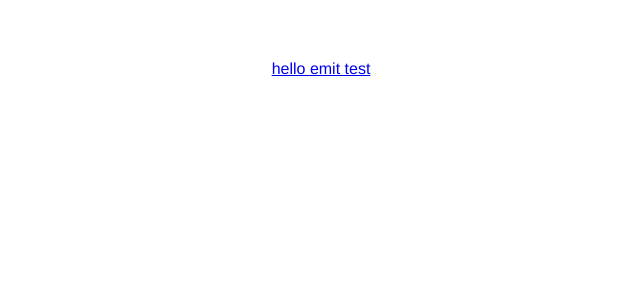
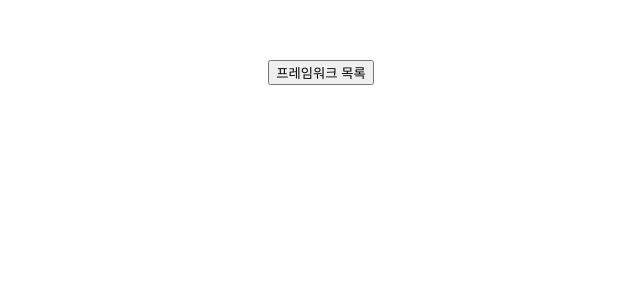
Before and after one commit to hyeonji11/VuePractice, a Vue app: page / in a window 1280 px wide. Before the commit this address had no page. Shown: the top 300 px of the page, without its empty margins (319-959 px from the left). Built offline with nearby package versions, Linux system fonts and the light colour scheme.

Commit message:
http 통신

```diff
--- a/src/App.vue
+++ b/src/App.vue
@@ -1,25 +1,26 @@
 <template>
   <div>
-    <router-link to="/hello"> hello </router-link>
+    <!-- <router-link to="/hello"> hello </router-link>
     <router-link to="/emit"> emit test </router-link>
     <router-view></router-view>
-    <!-- <PropsTest :obj="obj"></PropsTest>
+    <PropsTest :obj="obj"></PropsTest>
     <div v-bind:style="{ fontSize: postFontSize + 'em'}">
       <EmitTest :title="emitTitle" @enlarge-text="onEnlargeText"></EmitTest>
     </div> -->
+    <AxiosTest></AxiosTest>
   </div>
 </template>
 
 <script>
 // import PropsTest from './components/PropsTest.vue'
 // import EmitTest from './components/EmitTest.vue'
+import AxiosTest from './components/AxiosTest.vue'
 
 export default {
   name: 'App',
-  // components: {
-  //   PropsTest,
-  //   EmitTest
-  // },
+  components: {
+    AxiosTest
+  },
   data() {
     return {
       obj: {
--- /dev/null
+++ b/src/components/AxiosTest.vue
@@ -0,0 +1,28 @@
+<template>
+    <div>
+        <button @click="getData">프레임워크 목록</button>
+    </div>
+</template>
+
+<script>
+import axios from '/VueTest/vue1/node_modules/axios'
+
+export default {
+    name: "AxiosTest",
+    methods: {
+        getData() {
+            axios.get('https://raw.githubusercontent.com/joshua1988/doit-vuejs/mas-ter/data/demo.json')
+                .then(function(response) {
+                    console.log(response);
+                })
+                .catch(function(error){
+                    console.log(error);
+                })
+        }
+    }
+}
+</script>
+
+<style>
+
+</style>
--- a/src/main.js
+++ b/src/main.js
@@ -1,26 +1,28 @@
 import { createApp } from 'vue'
 import App from './App.vue'
-import { createRouter, createWebHistory } from 'vue-router'
+//import { createRouter, createWebHistory } from 'vue-router'
+// import axios from 'axios'
 
-import HelloWorld from './components/HelloWorld.vue'
-import EmitTest from './components/EmitTest.vue'
+// import HelloWorld from './components/HelloWorld.vue'
+// import EmitTest from './components/EmitTest.vue'
 
 
-var router = createRouter({
-    history: createWebHistory(),
-    routes: [
-        {
-            path: '/hello',
-            component: HelloWorld
-        },
-        {
-            path: '/emit',
-            component: EmitTest
-        }
-    ]
-});
+// var router = createRouter({
+//     history: createWebHistory(),
+//     routes: [
+//         {
+//             path: '/hello',
+//             component: HelloWorld
+//         },
+//         {
+//             path: '/emit',
+//             component: EmitTest
+//         }
+//     ]
+// });
 
 const app = createApp(App)
-app.use(router);
+//app.use(router);
+// app.use(axios);
 
 app.mount('#app')
```
